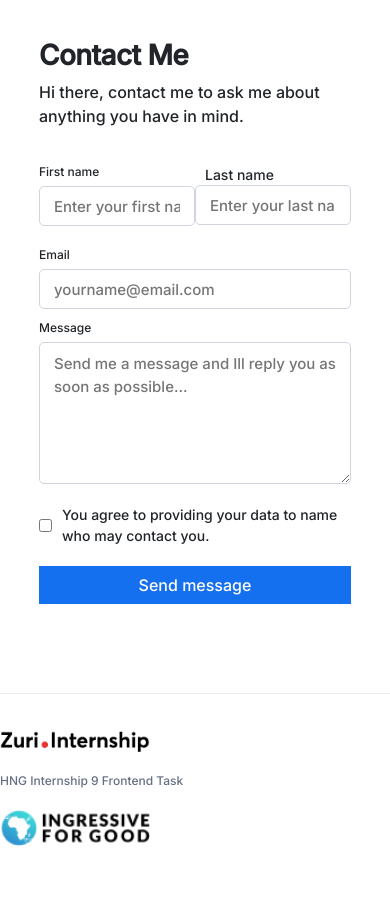
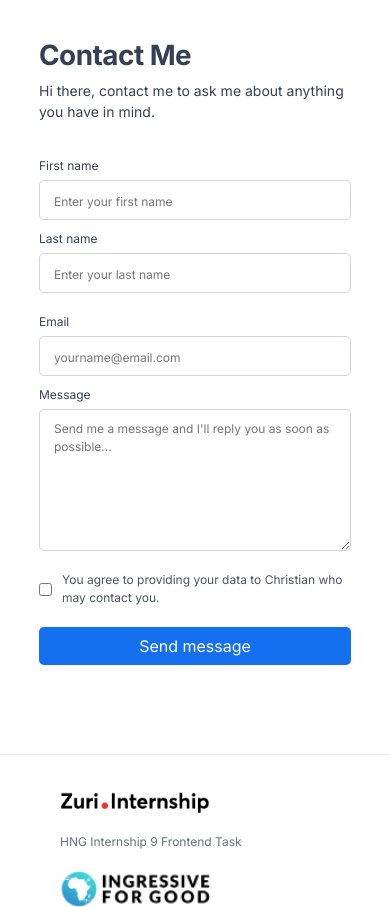
Before and after one commit to chriscrea8/link-tree, a React (Create React App) app: page /contact in a window 390 px wide. Before the commit the page ends 846 px from the top, so only its background shows below. Built offline with nearby package versions, Linux system fonts and the light colour scheme.

Commit message:
fix: fixed double render of footer

```diff
--- a/public/index.html
+++ b/public/index.html
@@ -15,6 +15,8 @@
       user's mobile device or desktop. See https://developers.google.com/web/fundamentals/web-app-manifest/
     -->
     <link rel="manifest" href="%PUBLIC_URL%/manifest.json" />
+    <link href="https://fonts.googleapis.com/css2?family=Inter:wght@100;200;300;400;500;600;700&display=swap"
+      rel="stylesheet">
     <!--
       Notice the use of %PUBLIC_URL% in the tags above.
       It will be replaced with the URL of the `public` folder during the build.
--- a/src/AppHome.js
+++ b/src/AppHome.js
@@ -50,7 +50,6 @@ const AppHome = () => {
       <Profile />
       <LinkList items={items} />
       <SocialIcons />
-      <Footer />
     </div>
   )
 }
--- /dev/null
+++ b/src/Dashboard.css
@@ -0,0 +1,6 @@
+div {
+    display: flex;
+    flex-direction: column;
+    justify-content: space-between;
+    align-items: center;
+}
--- a/src/components/Contact.css
+++ b/src/components/Contact.css
@@ -5,6 +5,7 @@
     justify-content: center;
     align-items: left;
     padding: 10%;
+    color: #344054;
 }
 
 .contact h1 {
@@ -63,7 +64,7 @@ form div:nth-of-type(4) {
     margin: 20px 0px;
 }
 
-.contact form div:last-of-type label{
+.contact form div.checkbox_div label {
     margin-bottom: 0px;
     margin-left: 10px;
     font-size: 14px;
@@ -77,9 +78,48 @@ Label {
 button {
     width: 100%;
     padding: 7px 14px;
-    border-radius: 15px;
     border: none;
     outline: none;
     background: #1570EF;
     color: #fff;
 }
+
+.msg_button {
+    border-radius: 5px;
+}
+
+.contact form div.checkbox_div label {
+    color: #475467;
+}
+
+@media only screen and (max-width: 700px) {
+        form div:first-of-type {
+            flex-direction: column;
+            width: 100%;
+        }
+
+        form div:first-of-type div {
+            width: 100%;
+        }
+
+        .contact form div:last-of-type label {
+            font-size: 12px;
+            margin-bottom: 5px;
+            margin-left: 0px;
+        }
+
+        .contact form div.checkbox_div  label{
+            margin-bottom: 0px;
+            margin-left: 10px;
+        }
+
+        .contact span:first-of-type {
+            font-size: 14px;
+        }
+
+        textarea::placeholder,
+        input::placeholder {
+            font-size: 12px;
+            font-weight: 400;
+        }
+}
--- a/src/components/Contact.js
+++ b/src/components/Contact.js
@@ -24,13 +24,15 @@ const Contact = () => {
         </div>
         <div>
           <label htmlFor="message">Message</label>
-          <textarea name="message" id="message" cols="30" rows="5" placeholder="Send me a message and Ill reply you as soon as possible..."></textarea>
+          <textarea name="message" id="message" cols="30" rows="5" placeholder="Send me a message and I'll reply you as soon as possible..."></textarea>
         </div>
-        <div>
+        <div className="checkbox_div">
           <input type="checkbox" id="checkbox" />
-          <label htmlFor="checkbox">You agree to providing your data to name who may contact you.</label>
+          <label htmlFor="checkbox">You agree to providing your data to Christian who may contact you.</label>
         </div>
-        <button id="btn__submit">Send message</button>
+        <button className="msg_button" id="btn__submit">
+          Send message
+        </button>
       </form>
     </div>
   )
--- a/src/components/Footer.css
+++ b/src/components/Footer.css
@@ -1,11 +1,11 @@
 .footer {
-    width: 80%;
+    width: 100%;
     display: flex;
     justify-content: space-between;
     align-items: center;
     margin-top: 100px;
     border-top: 1px solid #EAECF0;
-    padding: 32px 0;
+    padding: 32px 60px;
 }
 
 .footer p {
```
